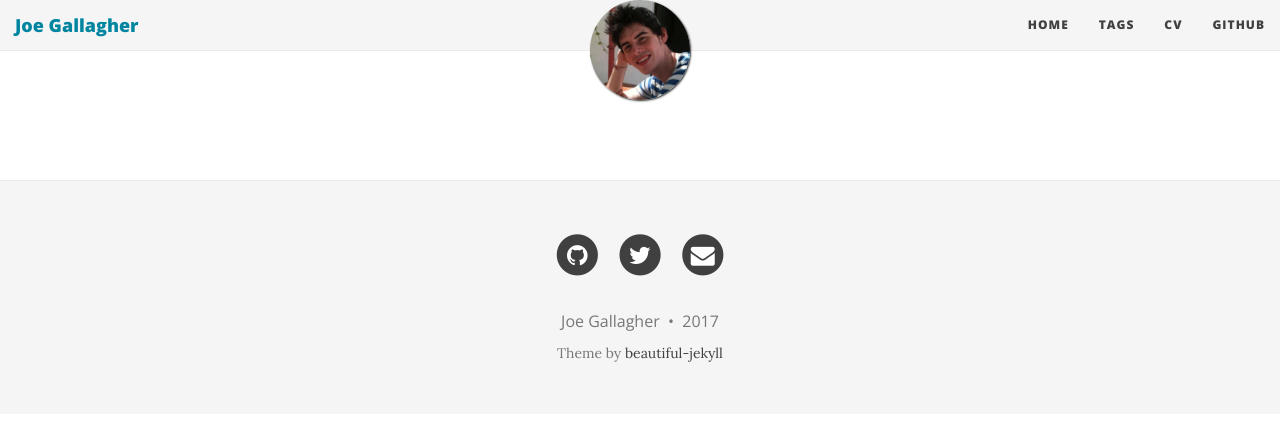
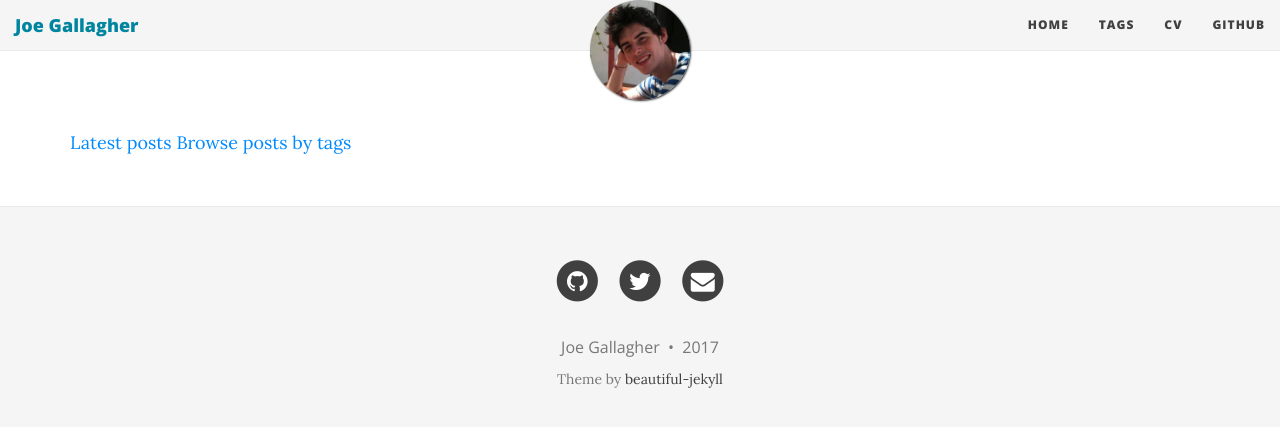
Before and after one commit to JoGall/jogall.github.io, a Jekyll site: the page built from tag.html, in a window 1280 px wide. Shown: the top 427 px of the page. Built offline with Jekyll 4.4.1, drawn with Linux system fonts in a browser that asks for light colours; nearby versions of some CDN libraries.

Commit message:
Updated home page

```diff
--- a/tag.html
+++ b/tag.html
@@ -2,6 +2,12 @@
 layout: default
 title: Tag
 ---
+
+<!-- Buttons for latest posts or posts by category-->
+<div id = "blog-latest" class="list-filters">
+  <a href="/#blog-latest" class="list-filter">Latest posts</a>
+  <a href="/" class="list-filter filter-selected">Browse posts by tags</a>
+</div>
 
 {% comment %}
 =======================
```
